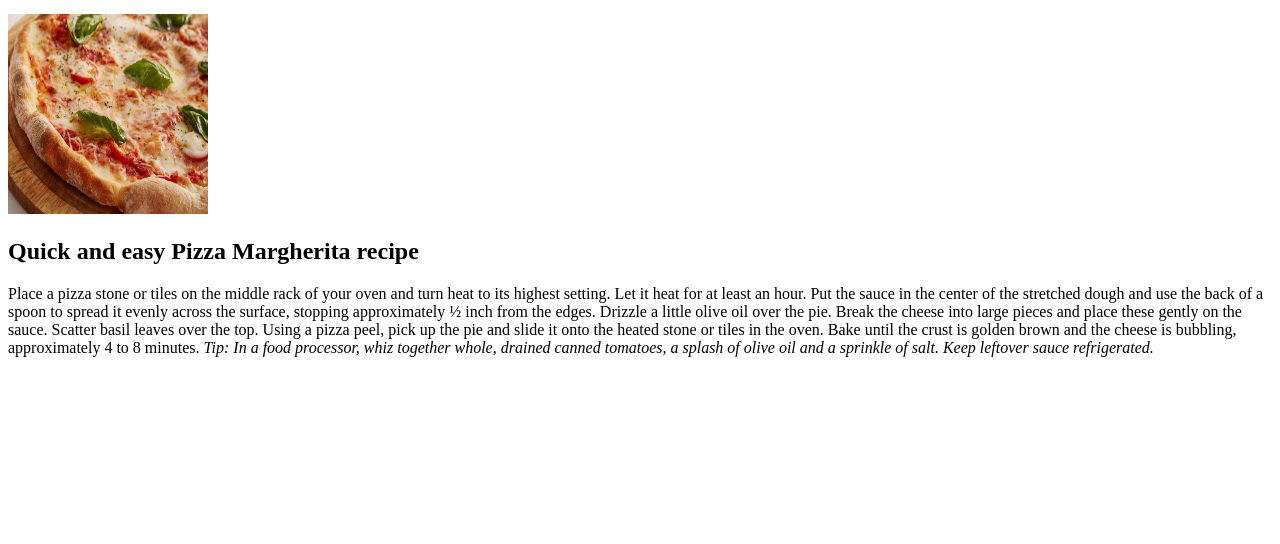
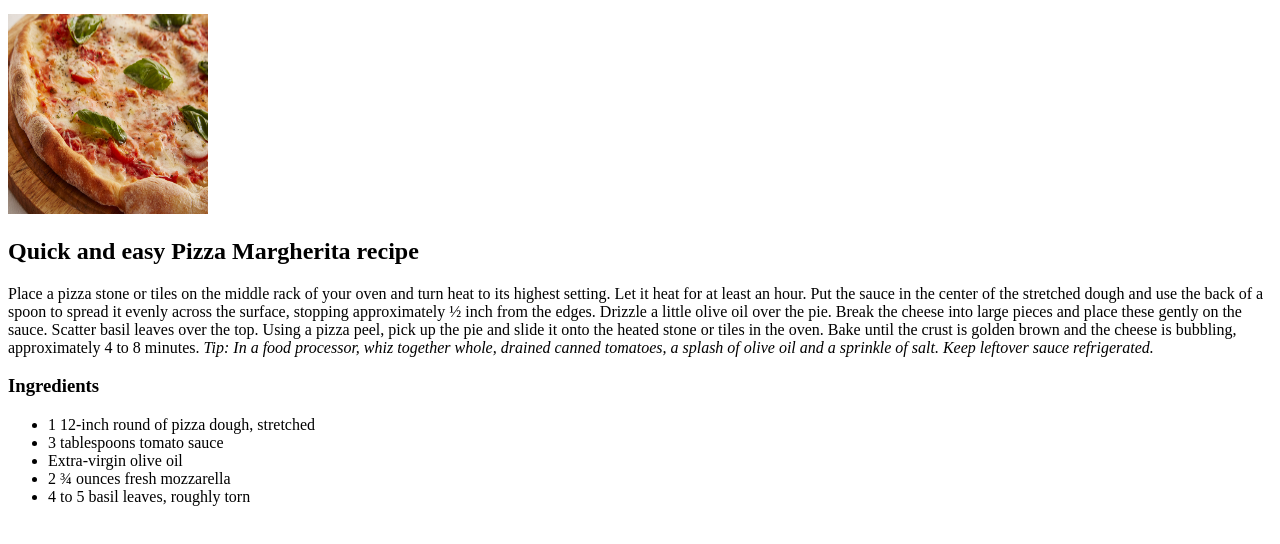
Before and after one commit to lenazelger/odin-recipes, a plain HTML site: page recipes/pizza.html in a window 1280 px wide. Shown: the part 100-644 px from the top of the page. Drawn offline with Linux system fonts and the light colour scheme.

Commit message:
Add third header and unordered list of Ingredients

```diff
--- a/recipes/pizza.html
+++ b/recipes/pizza.html
@@ -23,5 +23,17 @@
         Using a pizza peel, pick up the pie and slide it onto the heated stone or tiles in the oven. Bake until the crust is golden brown and the cheese is bubbling, approximately 4 to 8 minutes.
         <em>Tip: In a food processor, whiz together whole, drained canned tomatoes, a splash of olive oil and a sprinkle of salt. Keep leftover sauce refrigerated.</em>
     </p>
+    <p>
+        <h3>Ingredients</h3>
+    </p>
+    <p>
+        <ul>
+            <li>1 12-inch round of pizza dough, stretched</li>
+            <li>3 tablespoons tomato sauce</li>
+            <li>Extra-virgin olive oil</li>
+            <li>2 ¾ ounces fresh mozzarella</li>
+            <li>4 to 5 basil leaves, roughly torn</li>
+        </ul>
+    </p>
 </body>
 </html>
```
